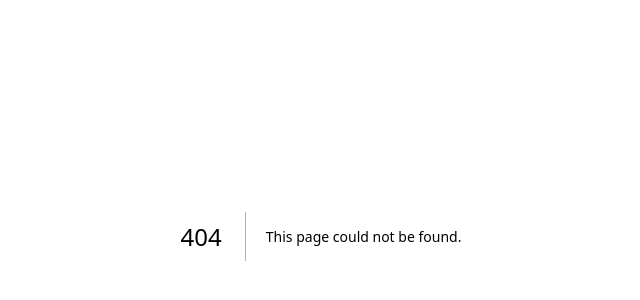
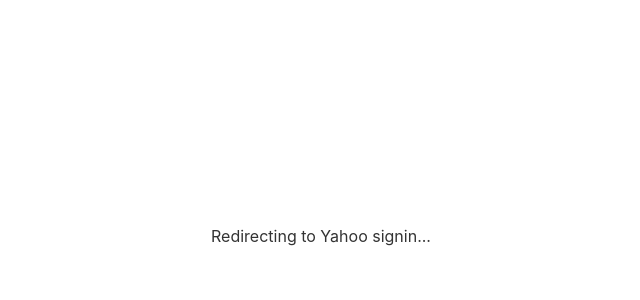
Before and after one commit to drewtwo/kbb, a Next.js app: page /auth/signin in a window 1280 px wide. Before the commit this address had no page. Shown: the part 164-464 px from the top of the page, without its empty margins (319-959 px from the left). Built offline with nearby package versions, Linux system fonts and the light colour scheme.

Commit message:
checkpoint

```diff
--- a/components/header.tsx
+++ b/components/header.tsx
@@ -31,7 +31,7 @@
                 className={styles.buttonPrimary}
                 onClick={(e) => {
                   e.preventDefault();
-                  signIn();
+                  signIn('yahoo');
                 }}
               >
                 Sign in
--- a/pages/api/auth/[...nextauth].ts
+++ b/pages/api/auth/[...nextauth].ts
@@ -108,7 +108,7 @@
   // pages is not specified for that route.
   // https://next-auth.js.org/configuration/pages
   pages: {
-    // signIn: '/auth/signin',  // Displays signin buttons
+    signIn: '/auth/signin',  // Displays signin buttons
     // signOut: '/auth/signout', // Displays form with sign out button
     // error: '/auth/error', // Error code passed in query string as ?error=
     // verifyRequest: '/auth/verify-request', // Used for check email page
--- /dev/null
+++ b/pages/auth/signin.tsx
@@ -0,0 +1,20 @@
+import { useEffect } from 'react';
+import { signIn } from 'next-auth/react';
+
+/**
+ * Custom signin page that automatically redirects to Yahoo OAuth.
+ * This page handles direct navigation to /api/auth/signin by immediately
+ * initiating the Yahoo signin flow.
+ */
+export default function SignIn() {
+  useEffect(() => {
+    // Automatically redirect to Yahoo signin
+    signIn('yahoo', { redirect: true, callbackUrl: '/' });
+  }, []);
+
+  return (
+    <div style={{ display: 'flex', justifyContent: 'center', alignItems: 'center', minHeight: '100vh' }}>
+      <p>Redirecting to Yahoo signin...</p>
+    </div>
+  );
+}
```
